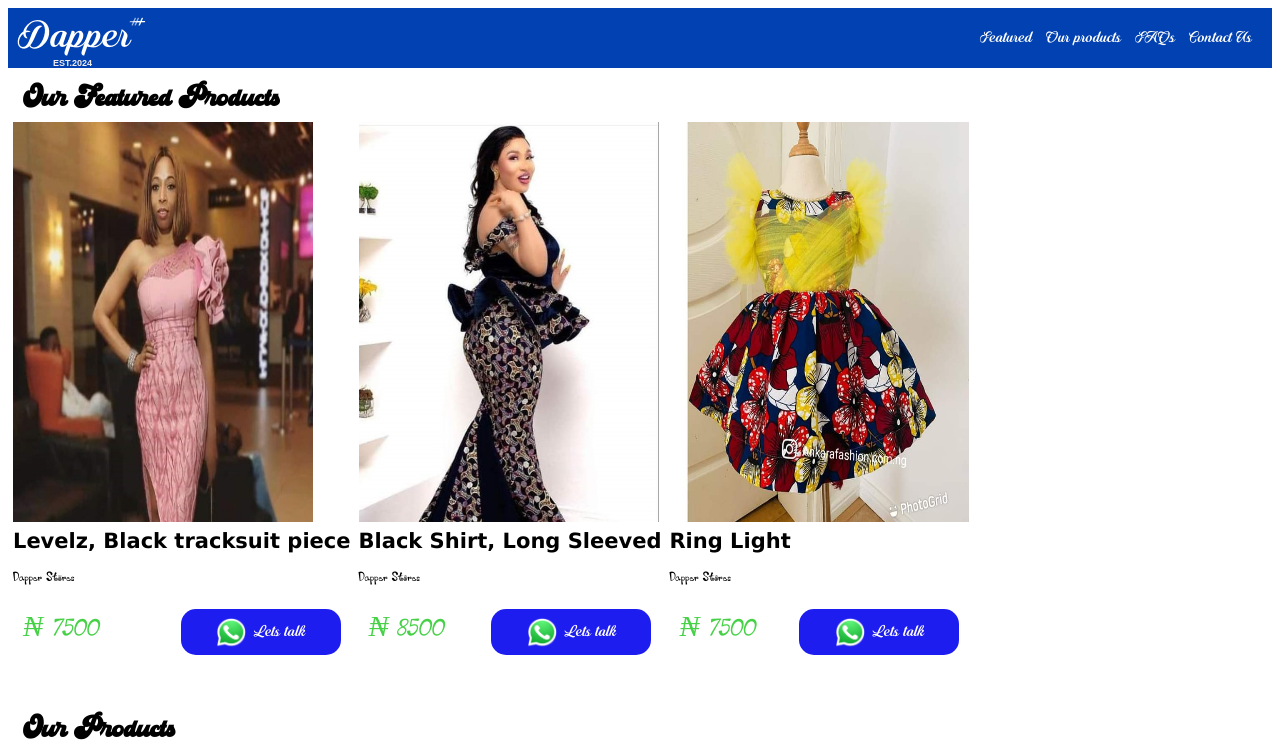
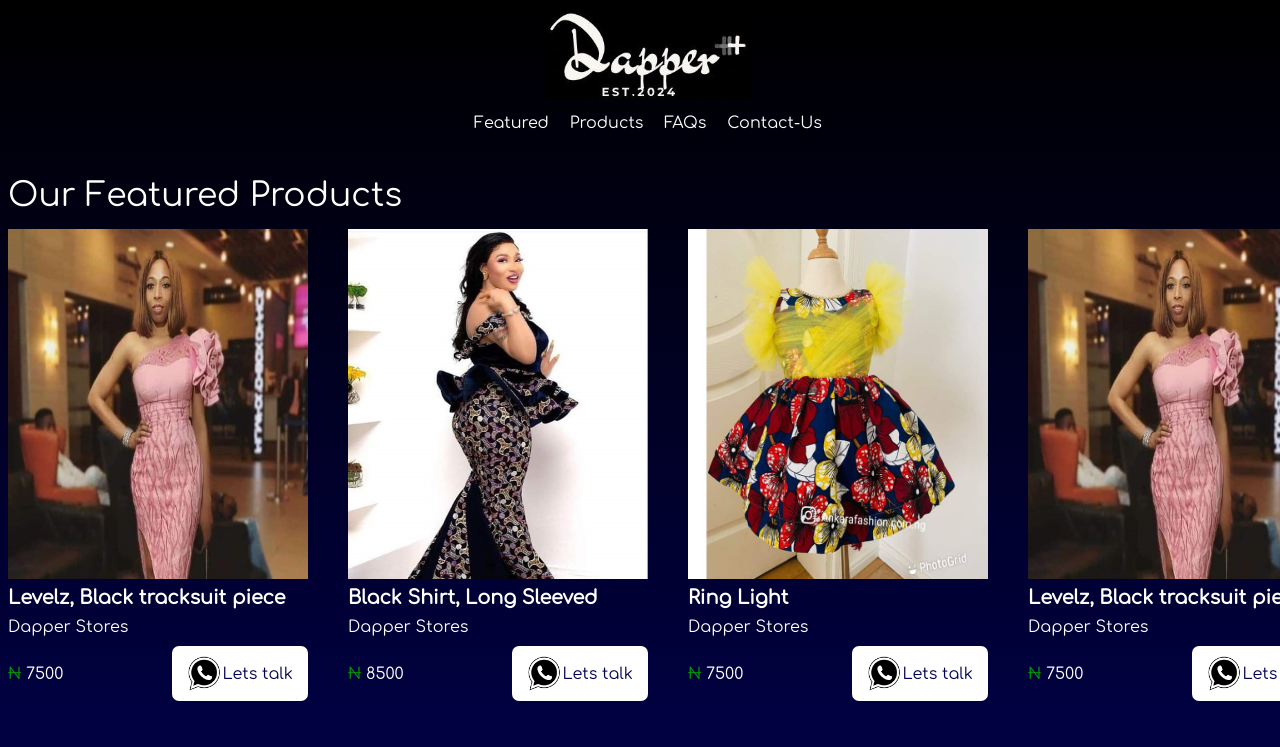
Before and after one commit to Riyanmakweng/dapper, a plain HTML site: page index.html in a window 1280 px wide. Shown: the top 747 px of the page. Drawn offline with Linux system fonts and the light colour scheme.

Commit message:
Add files via upload

```diff
--- a/index.html
+++ b/index.html
@@ -1,172 +1,129 @@
 <!DOCTYPE html>
-<html lang="en">
+<html>
   <head>
-    <meta charset="UTF-8" />
-    <meta name="viewport" content="width=device-width, initial-scale=1.0" />
-    <title>Trey's Cars</title>
+    <meta charset="UTF-8"/>
     <link rel="stylesheet" href="styles.css" />
   </head>
+
   <body>
-    <header class="header">
-      <!-- <div class="logo">
-        <img src="/imgs/dapper-logo.jpg" alt="" class="logo" />
-      </div> -->
+    <div class="header">
+      <div>
+        <img src="img/dapper-logo.jpg" alt="" class="logo" />
+      </div>
 
-      <div class="logo-clone">
-        <div class="logo-field">
-          <div class="dapper">Dapper</div>
-          <div class="plus1">&#x2b</div>
-          <div class="plus2">&#x2b</div>
-          <div class="plus3">&#x2b</div>
-          <div class="aside"> EST.2024</div>
+      <div class="nav">
+        <a href="#featured">Featured</a>
+        <a href="#normal">Products</a>
+        <a href="#faq">FAQs</a>
+        <a href="#contact">Contact-Us</a>
+      </div>
+    </div>
+    <main>
+      <section id="Featured">
+        <div class="intro">
+          Our Featured Products
+        </div>
+        <div class="container1">
+          <div class="card">
+            <img src="#" alt="" width="300px" height="350px" loading="lazy">
+            <p class="product-info">Black hand-made skirt and blouse</p>
+            <p class="seller">Dapper Stores</p>
+            <div class="price-talk">
+              <p class="price"><span class="naira">&#8358 </span>5000</p>
+              <a href="https://wa.link/rpjarh" class="buy" target="_blank">
+              <img src="img/pngwing.com (4).png" alt="" class="whatsapp-logo">
+              Lets talk</a>
             </div>
           </div>
 
-      <div class="nav">
-        <nav>
-          <a href="#featured">Featured</a>
-          <a href="#our-products">Our products</a>
-          <a href="#faqs">FAQs</a>
-          <a href="#Contact-us">Contact Us</a>
-        </nav>
-      </div>
-    </header>
-
-    <section id="featured">
-      <h2 class="intro">Our Featured Products</h2>
-
-      <div class="container">
           <div class="card">
-          <img src="imgs/car3.jpg" alt="" width="300px" height="400px">
+            <img src="#" alt="" width="300px" height="350px" loading="lazy">
             <p class="product-info">Black hand-made skirt and blouse</p>
             <p class="seller">Dapper Stores</p>
             <div class="price-talk">
-            <p class="price">&#8358 5000</p>
+              <p class="price"><span class="naira">&#8358 </span>5000</p>
               <a href="https://wa.link/rpjarh" class="buy" target="_blank">
-            <img src="imgs/facebook-logo-facebook-logo-transparent-facebook-icon-transparent-free-free-png (1).png" alt="" class="whatsapp-logo">
+              <img src="img/pngwing.com (4).png" alt="" class="whatsapp-logo">
               Lets talk</a>
             </div>
           </div>
+        </div>
+        </section>
+      <section id="normal">
+        <div class="intro">
+          Our Other Products
+        </div>
+        <div class="container2">
           <div class="card">
-          <img src="imgs/car3.jpg" alt="" width="300px" height="400px">
+            <img src="#" alt="" width="300px" height="350px" loading="lazy">
             <p class="product-info">Black hand-made skirt and blouse</p>
             <p class="seller">Dapper Stores</p>
             <div class="price-talk">
-            <p class="price">&#8358 5000</p>
+              <p class="price"><span class="naira">&#8358 </span>5000</p>
               <a href="https://wa.link/rpjarh" class="buy" target="_blank">
-            <img src="imgs/facebook-logo-facebook-logo-transparent-facebook-icon-transparent-free-free-png (1).png" alt="" class="whatsapp-logo">
+              <img src="img/pngwing.com (4).png" alt="" class="whatsapp-logo">
               Lets talk</a>
             </div>
           </div>
-        <div class="card">
-          <img src="imgs/car3.jpg" alt="" width="300px" height="400px">
-          <p class="product-info">Black hand-made skirt and blouse</p>
-          <p class="seller">Dapper Stores</p>
-          <div class="price-talk">
-            <p class="price">&#8358 5000</p>
-          <a href="https://wa.link/rpjarh" class="buy" target="_blank">
-            <img src="imgs/facebook-logo-facebook-logo-transparent-facebook-icon-transparent-free-free-png (1).png" alt="" class="whatsapp-logo">
-            Lets talk</a>
-          </div>
         </div>
       </section>
-
-    <section id="our-products">
-      <h2 class="intro">Our Products</h2>
-
-      <div class="container our-products">
-        <div class="card">
-          <img src="imgs/car3.jpg" alt="" width="300px" height="400px">
-          <p class="product-info">Black hand-made skirt and blouse</p>
-          <p class="seller">Dapper Stores</p>
-          <div class="price-talk">
-            <p class="price">&#8358 5000</p>
-          <a href="https://wa.link/rpjarh" class="buy" target="_blank">
-            <img src="imgs/facebook-logo-facebook-logo-transparent-facebook-icon-transparent-free-free-png (1).png" alt="" class="whatsapp-logo">
-            Lets talk</a>
-          </div>
-        </div>
-        <div class="card">
-          <img src="imgs/car3.jpg" alt="" width="300px" height="400px">
-          <p class="product-info">Black hand-made skirt and blouse</p>
-          <p class="seller">Dapper Stores</p>
-          <div class="price-talk">
-            <p class="price">&#8358 5000</p>
-          <a href="https://wa.link/rpjarh" class="buy" target="_blank">
-            <img src="imgs/facebook-logo-facebook-logo-transparent-facebook-icon-transparent-free-free-png (1).png" alt="" class="whatsapp-logo">
-            Lets talk</a>
-          </div>
-        </div>
-        <div class="card">
-          <img src="imgs/car3.jpg" alt="" width="300px" height="400px">
-          <p class="product-info">Black hand-made skirt and blouse</p>
-          <p class="seller">Dapper Stores</p>
-          <div class="price-talk">
-            <p class="price">&#8358 5000</p>
-          <a href="https://wa.link/rpjarh" class="buy" target="_blank">
-            <img src="imgs/facebook-logo-facebook-logo-transparent-facebook-icon-transparent-free-free-png (1).png" alt="" class="whatsapp-logo">
-            Lets talk</a>
-          </div>
-        </div>
-    </section>
-
-    <section id="faqs">
+      <section id="faq">
 
         <div class="faqs">
-        <h3 class="faqs-intro">FAQs</h3>
+          <div class="intro">
+            FAQs
+          </div>
+
           <div class="question-box1">
             <p class="question question1">How to place an order?</p>
             <div class="arrow-box">
-            <img src="imgs/arrow_right.png" alt="" class="arrow1">
+              <img src="img/arrow_right.png" alt="" class="arrow1">
             </div>
           </div>
           <p class="answer answer1">You click the lets talk button and talk to Dapper on whatsapp while sending a picture of the product you want to order.</p>
+
           <div class="question-box2">
             <p class="question question2">How to pay for the product?</p>
             <div class="arrow-box">
-            <img src="imgs/arrow_right.png" alt="" class="arrow2">
+              <img src="img/arrow_right.png" alt="" class="arrow2">
             </div>
           </div>
           <p class="answer answer2">After clicking the lets talk button and talking to Dapper, we will direct you on the payment and delivery.</p>
+
           <div class="question-box3">
             <p class="question question3">How long does delivery take?</p>
             <div class="arrow-box">
-            <img src="imgs/arrow_right.png" alt="" class="arrow3">
+              <img src="img/arrow_right.png" alt="" class="arrow3">
             </div>
           </div>
           <p class="answer answer3">After clicking the lets talk button and talking to Dapper, we will tell you about the delivery time which is usually with 7 days.</p>
 
-
-
         </div>
 
       </section>
-
-
-
-    </main>
-
-    <footer id="Contact-us">
-      <p class="intro">Contact us on any of these platforms</p>
+      <section id="contact">
+        <div class="intro">
+          You can contact us on any of these platforms:
+        </div>
         <div class="contacts">
           <div>
-          <a href="https://www.instagram.com/_dapper.inc?igsh=cHM0ZXk4YXhiYzMw&utm_source=qr" target="_blank"><img src="imgs/pngwing.com (1).png" alt=""></a>
+            <a href="https://www.instagram.com/_dapper.inc?igsh=cHM0ZXk4YXhiYzMw&utm_source=qr" target="_blank"><img src="img/pngwing.com (1).png" alt=""></a>
           </div>
           <div>
-          <a href="https://wa.link/rpjarh" target="_blank"><img src="imgs/pngwing.com.png" alt=""></a>
+            <a href="https://wa.link/rpjarh" target="_blank"><img src="img/pngwing.com.png" alt=""></a>
           </div>
           <div>
-          <a href="https://www.facebook.com/profile.php?id=61563830686699&mibextid=LQQJ4d" target="_blank"><img src="imgs/facebook-logo-facebook-logo-transparent-facebook-icon-transparent-free-free-png (1).png" alt=""></a>
+            <a href="https://www.facebook.com/profile.php?id=61563830686699&mibextid=LQQJ4d" target="_blank"><img src="img/facebook-logo.png" alt=""></a>
           </div>
         </div>
+      </section>
+    </main>
 
     <br>
     <hr>
-      <div class="copyright">
-          <div>&gt;&gt;&gt; &copy; Powered by J-Tech &lt;&lt;&lt;</div>
-      </div>
+    <footer>
+      &lt;&lt;&lt; &copy;Powered by J Tech &gt;&gt;&gt; &nbsp;&nbsp;<a href="#">Back to Top</a>
     </footer>
-
 
     <script src="script.js"></script>
   </body>
--- a/script.js
+++ b/script.js
@@ -1,7 +1,25 @@
 "use strict";
 
 const product1 = {
-  img: "imgs/car2.jpg",
+  img: "img/car2.jpg",
+  product_info: "Levelz, Black tracksuit piece",
+  price: 7500,
+  category: "clothes",
+  productNo: 1,
+  product_seller: "Dapper Stores",
+  type: "featured",
+};
+const product7 = {
+  img: "img/car2.jpg",
+  product_info: "Levelz, Black tracksuit piece",
+  price: 7500,
+  category: "clothes",
+  productNo: 1,
+  product_seller: "Dapper Stores",
+  type: "featured",
+};
+const product8 = {
+  img: "img/car2.jpg",
   product_info: "Levelz, Black tracksuit piece",
   price: 7500,
   category: "clothes",
@@ -11,7 +29,7 @@ const product1 = {
 };
 
 const product2 = {
-  img: "imgs/car3.jpg",
+  img: "img/car3.jpg",
   product_info: "Black Shirt, Long Sleeved",
   price: 8500,
   category: "clothes",
@@ -21,7 +39,7 @@ const product2 = {
 };
 
 const product3 = {
-  img: "imgs/car4.jpg",
+  img: "img/car4.jpg",
   product_info: "Ring Light",
   price: 7500,
   category: "clothes",
@@ -31,7 +49,7 @@ const product3 = {
 };
 
 const product4 = {
-  img: "imgs/car4.jpg",
+  img: "img/car4.jpg",
   product_info: "Ring Light",
   price: 7500,
   category: "clothes",
@@ -41,7 +59,7 @@ const product4 = {
 };
 
 const product5 = {
-  img: "imgs/car4.jpg",
+  img: "img/car4.jpg",
   product_info: "Ring Light",
   price: 7500,
   category: "clothes",
@@ -51,7 +69,7 @@ const product5 = {
 };
 
 const product6 = {
-  img: "imgs/car4.jpg",
+  img: "img/car4.jpg",
   product_info: "Ring Light",
   price: 7500,
   category: "clothes",
@@ -60,14 +78,23 @@ const product6 = {
   type: "normal",
 };
 
-const products = [product1, product2, product3, product4, product5, product6];
+const products = [
+  product1,
+  product2,
+  product3,
+  product4,
+  product5,
+  product6,
+  product7,
+  product8,
+];
 
 const featuredProduct = products.filter((pro) => pro.type === "featured");
 const ourProduct = products.filter((pro) => pro.type === "normal");
 
 // Select Elements
-const featuredProducts = document.querySelector(".container");
-const ourProducts = document.querySelector(".our-products");
+const featuredProducts = document.querySelector(".container1");
+const ourProducts = document.querySelector(".container2");
 
 const question = document.querySelectorAll(".question");
 const question1 = document.querySelector(".question-box1");
@@ -87,15 +114,14 @@ const displayFeaturedProduct = function () {
     featuredProducts.insertAdjacentHTML(
       "beforeend",
       `<div class="card">
-          <img src="${product.img}" alt="" width="300px" height="400px">
+            <img src="${product.img}" alt="" width="300px" height="350px" loading="lazy">
             <p class="product-info">${product.product_info}</p>
             <p class="seller">${product.product_seller}</p>
             <div class="price-talk">
-            <p class="price">&#8358 ${product.price}</p>
+              <p class="price"><span class="naira">&#8358 </span>${product.price}</p>
               <a href="https://wa.link/rpjarh" class="buy" target="_blank">
-            <img src="imgs/pngwing.com.png" alt="" class="whatsapp-logo">
-            Lets talk
-            </a>
+              <img src="img/pngwing.com (4).png" alt="" class="whatsapp-logo">
+              Lets talk</a>
             </div>
           </div>`
     );
@@ -108,15 +134,14 @@ const displayOurProduct = function () {
     ourProducts.insertAdjacentHTML(
       "beforeend",
       `<div class="card">
-          <img src="${product.img}" alt="" class='image' width="300px" height="400px">
+            <img src="${product.img}" alt="" width="300px" height="350px" loading="lazy">
             <p class="product-info">${product.product_info}</p>
             <p class="seller">${product.product_seller}</p>
             <div class="price-talk">
-            <p class="price">&#8358 ${product.price}</p>
+              <p class="price"><span class="naira">&#8358 </span>${product.price}</p>
               <a href="https://wa.link/rpjarh" class="buy" target="_blank">
-            <img src="imgs/pngwing.com.png" alt="" class="whatsapp-logo">
-            Lets talk
-            </a>
+              <img src="img/pngwing.com (4).png" alt="" class="whatsapp-logo">
+              Lets talk</a>
             </div>
           </div>`
     );
--- a/styles.css
+++ b/styles.css
@@ -1,177 +1,122 @@
 @font-face {
-  font-family: myFont;
-  src: url(fonts/main.sty.ttf);
+  font-family: simply-mono;
+  src: url(fonts/SimplyMono-Book.ttf);
 }
 
 @font-face {
-  font-family: ranchino;
-  src: url(fonts/ranchino.otf);
+  font-family: comfortaa;
+  src: url(fonts/Comfortaa-Regular.ttf);
 }
 
-@font-face {
-  font-family: curly;
-  src: url(fonts/Curly.ttf);
-}
-
-* {
-  font-family: curly;
-  color: black;
+body {
+  width: 100%;
+  height: 100%;
+  background: linear-gradient(to bottom, black, rgb(1, 1, 83), black);
+  color: white;
+  font-family: comfortaa;
 }
 
 .header {
   display: flex;
+  justify-content: center;
   align-items: center;
-  justify-content: space-between;
-  background-color: rgb(1, 65, 177);
-  padding: 5px 10px;
+  flex-direction: column;
 }
 
-.logo-field {
-  position: relative;
-  height: 50px;
-}
-
-.dapper {
-  color: white;
-  font-size: 2.5rem;
-  font-family: ranchino;
-  position: absolute;
-}
-
-.plus1 {
-  font-family: ranchino;
-  position: absolute;
-  color: rgba(255, 255, 255, 0.627);
-  top: -10px;
-  left: 110px;
-  font-size: 2rem;
-}
-
-.plus2 {
-  font-family: ranchino;
-  position: absolute;
-  color: rgba(255, 255, 255, 0.627);
-  top: -10px;
-  left: 113px;
-  font-size: 2rem;
-}
-.plus3 {
-  font-family: ranchino;
-  position: absolute;
-  color: white;
-  top: -10px;
-  left: 117px;
-  font-size: 2rem;
-}
-
-.aside {
-  font-family: sans-serif;
-  position: absolute;
-  color: rgb(239, 236, 236);
-  font-weight: 700;
-  font-size: 9px;
-  bottom: -5px;
-  left: 35px;
+.logo {
+  width: 13em;
+  display: inline-block;
 }
 
 .nav {
-  display: inline-block;
+  margin: 10px 0 20px 0;
 }
 
-.logo {
-  display: inline-block;
-  height: 54px;
+.nav a {
+  color: white;
+  text-decoration: none;
+  margin: 0 8px;
 }
 
-a {
-  margin-right: 10px;
-  color: white;
-  font-size: 1rem;
-  text-decoration: none;
-  font-weight: 400;
-  font-family: ranchino;
+.intro {
+  font-size: 33px;
+  margin: 25px 0 15px 0;
+  display: block;
 }
 
-#featured,
-#our-products {
-  margin: 5px 0 30px 0;
-  padding: 5px;
+.container1,
+.container2 {
+  display: flex;
+  flex-direction: row;
+  overflow: scroll;
 }
 
-.container {
+.container1,
+.container2 {
   display: flex;
   flex-direction: row;
   margin: 10px 0 auto 0;
   overflow-x: scroll;
+  overflow-y: visible;
 }
 
-.container::-webkit-scrollbar {
+.container1::-webkit-scrollbar,
+.container2::-webkit-scrollbar {
   height: 5px;
 }
 
-.container::-webkit-scrollbar-thumb {
+.container1::-webkit-scrollbar-thumb,
+.container2::-webkit-scrollbar-thumb {
   background: rgba(70, 70, 70, 0.444);
 }
 
-.intro,
-.faqs-intro {
-  font-family: myFont;
-  font-size: 1.5rem;
-  font-weight: 400px;
-  margin: 10px;
-}
-
 .card {
-  margin: 0 8px 10px 0;
+  display: flex;
+  flex-direction: column;
+  margin-bottom: 20px;
 }
 
 .product-info {
+  font-weight: 700;
+  font-size: larger;
+  width: 340px;
+  margin: 8px 0 10px 0;
+}
+
+.seller {
   margin: 0 0 10px 0;
-  font-weight: 600;
-  font-size: 21px;
-  font-family: Verdana;
-  text-wrap: wrap;
+}
+
+.price {
+  font-weight: 500;
+  display: inline-block;
 }
 
 .price-talk {
   display: flex;
   justify-content: space-between;
   align-items: center;
+  width: 300px;
 }
 
-.price {
-  display: inline-block;
-  margin: 5px 20px 10px 10px;
-  font-weight: 300;
-  font-style: oblique;
-  font-size: 30px;
-  color: rgba(22, 197, 22, 0.788);
+.naira {
+  color: rgb(1, 157, 1);
+}
+
+.whatsapp-logo {
+  width: 35px;
 }
 
 .buy {
+  background-color: white;
+  color: rgb(1, 1, 83);
+  text-decoration: none;
+  padding: 10px 15px;
   display: flex;
-  background-color: rgba(24, 24, 240, 0.977);
-  color: white;
-  border-radius: 15px;
-  width: 60px;
-  height: 30px;
-  border: none;
-  padding: 8px 50px 8px 50px;
-  white-space: nowrap;
   justify-content: center;
   align-items: center;
-  gap: 0.5rem;
-}
-
-.buy:hover {
-  background-color: white;
-  color: rgba(24, 24, 240, 0.977);
-  transition: 0.5s;
-  border: 1px solid rgba(24, 24, 240, 0.977);
-}
-
-.whatsapp-logo {
-  width: 30px;
+  width: fit-content;
+  border-radius: 7px;
 }
 
 .contacts {
@@ -185,18 +130,13 @@ a {
   max-width: 200px;
 }
 
-.copyright {
-  display: flex;
-  align-items: center;
-  justify-content: center;
+.faqs {
+  margin-bottom: 20px;
 }
 
-.faqs-intro {
-  letter-spacing: 5px;
-}
 .question {
-  font-size: 40px;
-  margin: 5px 0 0 0;
+  font-size: 20px;
+  margin: 5px 0 7px 0;
   white-space: nowrap;
 }
 
@@ -209,26 +149,20 @@ a {
   display: none;
 }
 
-/* h3 {
-  font-size: 40px;
-  margin: 0 0 10px 0;
-  font-weight: 600;
-  font-style: normal;
-} */
-
 .question-box1,
 .question-box2,
 .question-box3 {
-  background-color: aliceblue;
+  color: white;
   display: flex;
   justify-content: space-between;
   align-items: center;
+  cursor: pointer;
 }
 
 .arrow-box {
-  width: 25px;
+  width: 30px;
   background-color: white;
-  border-radius: 50%;
+  border-radius: 20px;
   padding: 5px;
   margin: 0 10px 0 0;
 }
@@ -246,25 +180,17 @@ a {
   transition: 0.15s;
 }
 
-@media (max-width: 480px) {
-  .header {
-    display: flex;
-    flex-direction: column;
-    justify-content: center;
-    align-items: center;
-    position: relative;
-    height: 70px;
-  }
-  .logo-field {
-    position: absolute;
-    left: 40%;
-    top: 2px;
-  }
-  .nav {
-    position: absolute;
-    bottom: 1px;
-  }
-  .intro {
-    text-align: center;
-  }
+footer {
+  display: flex;
+  justify-content: center;
+  align-items: center;
 }
+
+.contacts {
+  padding: 20px 0 0 0;
+}
+
+footer a {
+  color: white;
+  text-decoration: none;
+}
```
Also changed, not shown: fonts/Comfortaa-Regular.ttf (added), fonts/SimplyMono-Book.ttf (added), img/IMG-20240729-WA0006.jpg (added), img/IMG-20240729-WA0007.jpg (added), img/arrow_right.png (added), img/car2.jpg (added), img/car3.jpg (added), img/car4.jpg (added), img/dapper-logo.jpg (added), img/facebook-logo.png (added), img/pngwing.com (1).png (added), img/pngwing.com (4).png (added), img/pngwing.com.png (added). Lines whose indentation alone changed are shown as unchanged.
